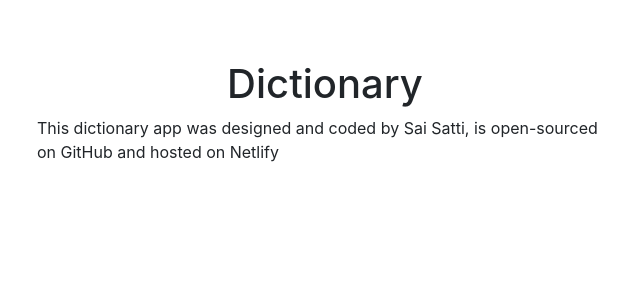
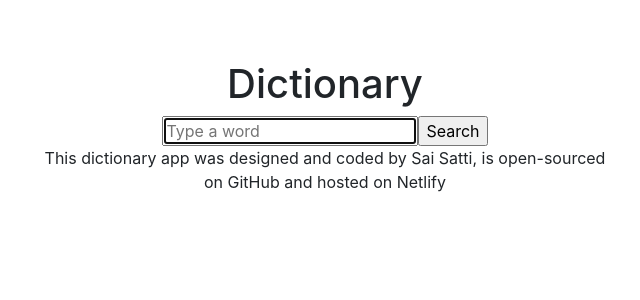
Before and after one commit to Sai-S-Mc/project-11-dictionary-app, a React (Create React App) app: page / in a window 1280 px wide. Shown: the top 300 px of the page, without its empty margins (315-955 px from the left). Built offline with nearby package versions, Linux system fonts and the light colour scheme.

Commit message:
Added a search form

```diff
--- a/src/components/Dictionary.js
+++ b/src/components/Dictionary.js
@@ -1,5 +1,30 @@
+import { useState } from "react";
+
 export default function Dictionary() {
-  return <div className="Dictionary">
-    <h1 className="text-center">Dictionary</h1>
-  </div>;
+  const [input, setInput] = useState("");
+
+  function captureInput(event) {
+    setInput(event.target.value);
+  }
+
+  function handleSubmit(event) {
+    event.preventDefault();
+    alert(`searching for ${input}`);
+  }
+
+  return (
+    <div className="Dictionary">
+      <h1>Dictionary</h1>
+
+      <form onSubmit={handleSubmit}>
+        <input
+          type="search"
+          autoFocus
+          placeholder="Type a word"
+          onChange={captureInput}
+        />
+        <input type="submit" value="Search" />
+      </form>
+    </div>
+  );
 }
--- a/src/styles/App.css
+++ b/src/styles/App.css
@@ -1,4 +1,5 @@
 .App .container {
   margin-top: 60px;
   max-width: 600px;
+  text-align: center;
 }
```
